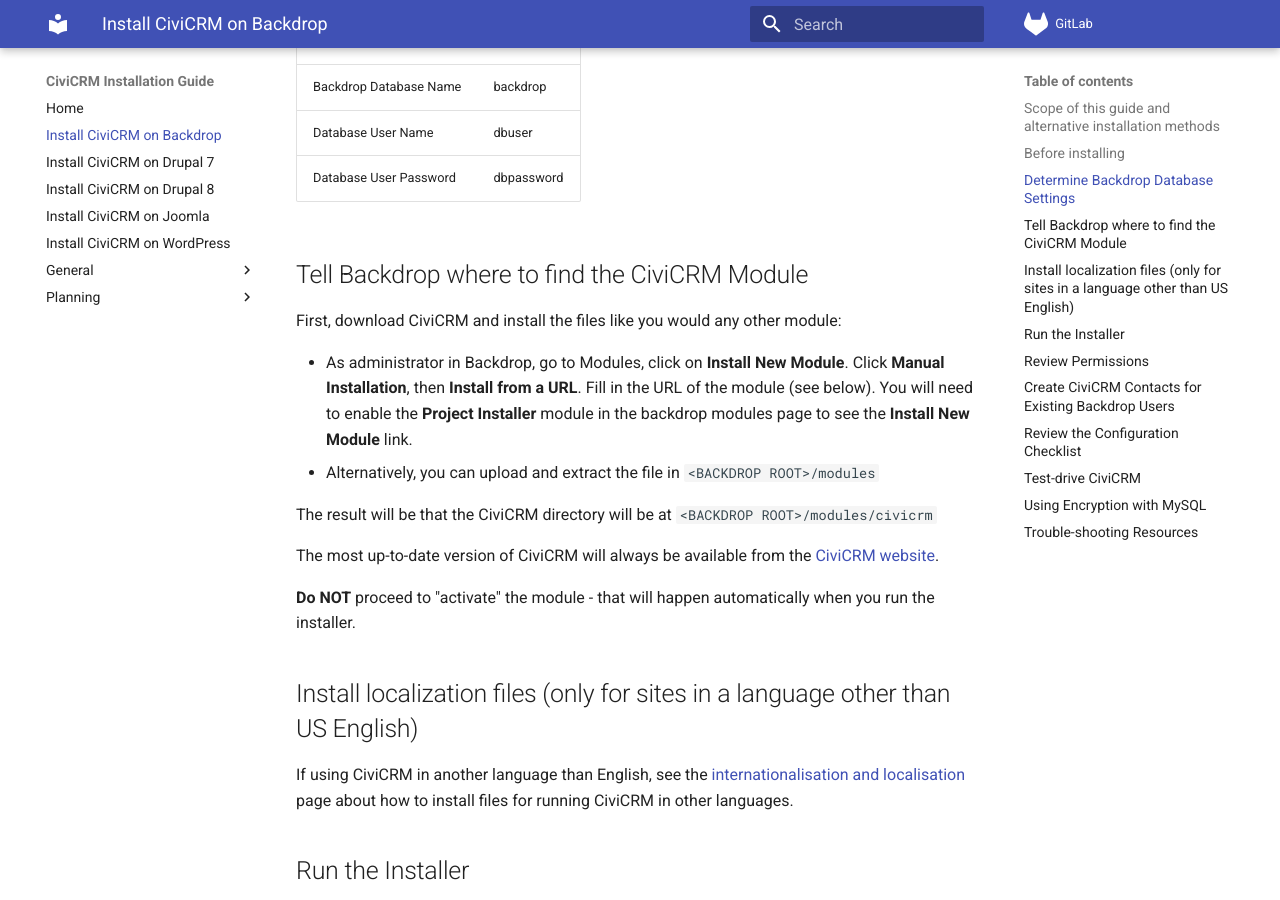
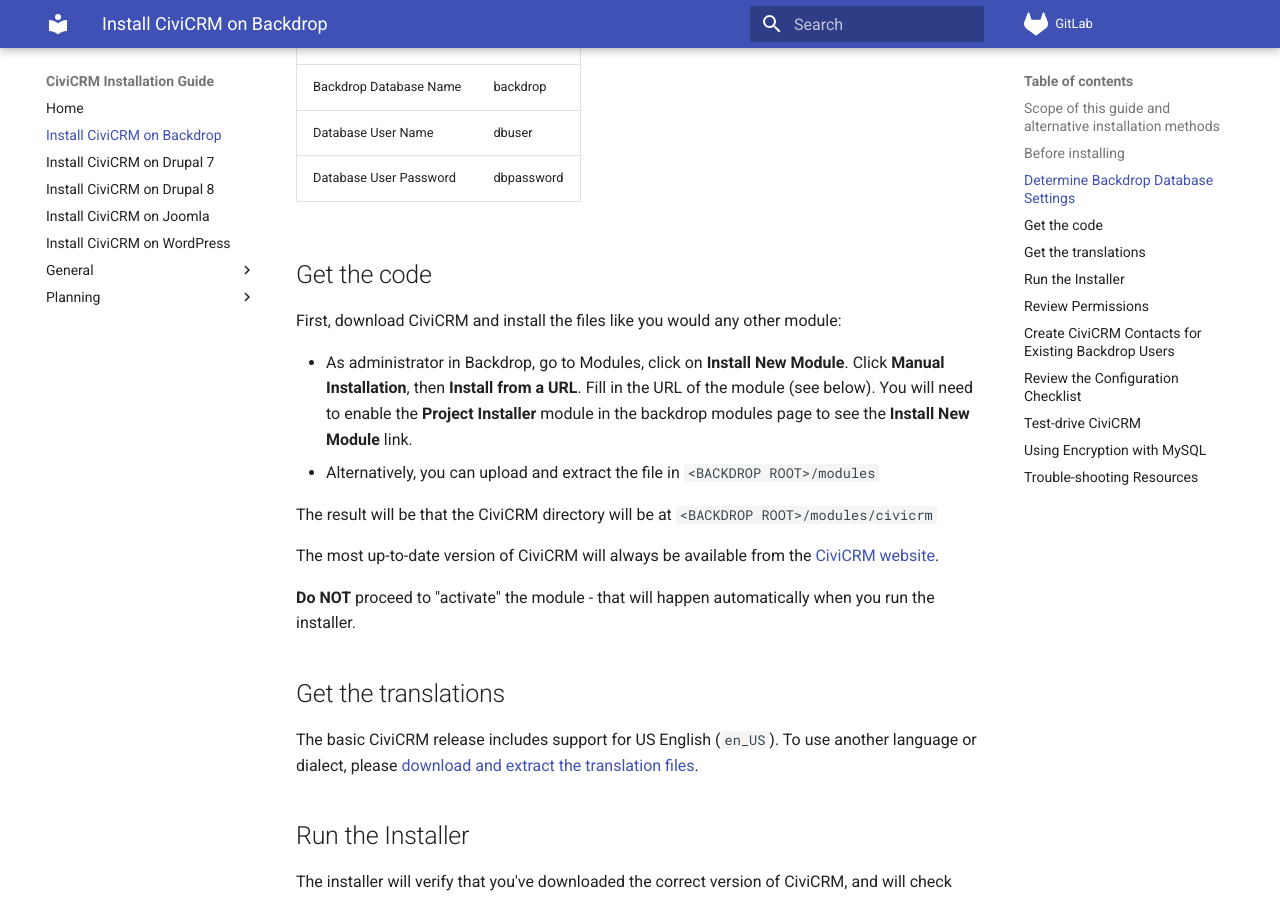
Before and after one commit to agileware/civicrm-installation-guide, an MkDocs documentation site: the page built from docs/backdrop/index.md, in a window 1280 px wide and 900 px high, scrolled down 952 px. Built offline with MkDocs 1.6.1 and Material for MkDocs 9.7.7, drawn with Linux system fonts in a browser that asks for light colours.

Commit message:
Normalize headings re: downloading code and translations
Before:

* Each CMS chapter uses slightly different headings and anchors
  for the same conceptual steps.
* Several of them try to distinguish when you do/do-not need translations,
  but they're arbitrarily different.

After:

* Each CMS chapter uses the same headings and anchors.
* If there was a different anchor before, then that anchor is still valid (but it is no
  longer visible or primary).
* It still tries to distinguish when you do/do-not need translations, but
  the language is simpler and more consistent.

```diff
--- a/docs/backdrop/index.md
+++ b/docs/backdrop/index.md
@@ -36,7 +36,8 @@ In the above example:
 | Database User Name | dbuser |
 | Database User Password | dbpassword |
 
-## Tell Backdrop where to find the CiviCRM Module {:#directory}
+<a name="directory"></a><!-- old anchor -->
+## Get the code {:#download}
 
 First, download CiviCRM and install the files like you would any other module:
 
@@ -49,9 +50,9 @@ The most up-to-date version of CiviCRM will always be available from the [CiviCR
 
 **Do NOT** proceed to "activate" the module - that will happen automatically when you run the installer.
 
-## Install localization files (only for sites in a language other than US English) {:#i18n}
+## Get the translations {:#i18n}
 
-If using CiviCRM in another language than English, see the [internationalisation and localisation](../general/i18n_l10n.md) page about how to install files for running CiviCRM in other languages.
+The basic CiviCRM release includes support for US English (`en_US`). To use another language or dialect, please [download and extract the translation files](../general/i18n_l10n.md).
 
 ## Run the Installer {:#installer}
 
--- a/docs/drupal7/index.md
+++ b/docs/drupal7/index.md
@@ -38,7 +38,8 @@ In the above example:
 | Database User Name     | dbuser     |
 | Database User Password | dbpassword |
 
-## Tell Drupal where to find the CiviCRM Module {:#directory}
+<a name="directory"></a><!-- old anchor -->
+## Get the code {:#download}
 
 First, download CiviCRM and install the files like you would any other module:
 
@@ -51,9 +52,9 @@ The most up-to-date version of CiviCRM is always available from the [CiviCRM web
 
 **Do NOT** activate the module yet - that will happen automatically when you run the installer.
 
-## Install localization files (only for non-English sites) {:#i18n}
+## Get the translations {:#i18n}
 
-If using CiviCRM in another language than English, see the [internationalisation and localisation](../general/i18n_l10n.md) page about how to install files for running CiviCRM in other languages.
+The basic CiviCRM release includes support for US English (`en_US`). To use another language or dialect, please [download and extract the translation files](../general/i18n_l10n.md).
 
 ## Run the Installer {:#installer}
 
--- a/docs/drupal8/index.md
+++ b/docs/drupal8/index.md
@@ -10,7 +10,8 @@ This guide covers standard installation of CiviCRM for production use. For insta
 !!! warning "Composer install required!"
     This guide will assume that you have installed Drupal 8 using composer. At this time manual installation of Drupal 8 using zip or tarball install methods is not supported.
 
-## Downloading CiviCRM on Drupal 8 with Composer {:#downloading}
+<a name="downloading"></a><!-- old anchor -->
+## Get the code {:#download}
 
 To download CiviCRM on a Drupal 8 site we'll need to ask [Composer](https://www.getcomposer.org) to `require` the CiviCRM libraries. We do this by requiring the `civicrm-core`, `civicrm-drupal-8`, `civicrm-packages` and `civicrm-asset-plugin` libraries.
 
@@ -60,7 +61,7 @@ Optionally you can also require the [`cv`](https://github.com/civicrm/cv) comman
 
 * `composer require civicrm/cv` - This will place the cv binary in `./vendor/bin/cv` relative to your `composer.json` file.
 
-## Install localization files (for sites needing languages other than US-English) {:#i18n}
+## Get the translations {:#i18n}
 
 !!! warning "I18n & L10n on Drupal 8"
     If installing with the GUI it is currently only possible to install CiviCRM in English (US) on Drupal 8. Adding the language files involves breaking with Composer best practices by writing the contents of the `civicrm-l10n` tarball into `vendor/civicrm/civicrm-core` or configuring the `civicrm.l10n` directory path after you install and placing the contents of the `civicrm-l10n` tarball into the configured directory.
--- a/docs/joomla/index.md
+++ b/docs/joomla/index.md
@@ -10,7 +10,7 @@ This guide covers standard installation of CiviCRM for production use. For insta
 !!! note "Path for Joomla"
     The rest of these instructions assume that you have Joomla installed in `/var/www/JOOMLA_ROOT`. Adjust paths as needed.
 
-## Download and Un-tar CiviCRM Code {:#download}
+## Get the code {:#download}
 
 All CiviCRM code and packages used by CiviCRM (such as PEAR libraries) are included in the compressed CiviCRM distribution files ('tarballs'). Follow these steps to download and install the codebase:
 
--- a/docs/wordpress/index.md
+++ b/docs/wordpress/index.md
@@ -10,7 +10,7 @@ This guide covers standard installation of CiviCRM for production use. For insta
 !!! note "Path for WordPress"
     The rest of these instructions assume that you have WordPress installed in `/var/www/wordpress`. Adjust paths as needed.
 
-## Download and Un-zip CiviCRM Code
+## Get the code {:#download}
 
 All CiviCRM code and packages used by CiviCRM (such as PEAR libraries) are included in the compressed CiviCRM distribution files ('zips'). Follow these steps to download and install the codebase:
 
@@ -52,9 +52,9 @@ All CiviCRM code and packages used by CiviCRM (such as PEAR libraries) are inclu
         <!-- markdownlint-enable MD046 -->
 * You should now have a `/var/www/wordpress/wp-content/plugins/civicrm` directory containing `civicrm.php`, `README.txt` and another civicrm directory (which in turn contains bin, CRM, sql, templates, etc.).
 
-## Install localization files (only for non-English sites) {:#i18n}
+## Get the translations {:#i18n}
 
-If using CiviCRM in another language than English, see the [internationalisation and localisation](../general/i18n_l10n.md) page about how to install files for running CiviCRM in other languages.
+The basic CiviCRM release includes support for US English (`en_US`). To use another language or dialect, please [download and extract the translation files](../general/i18n_l10n.md).
 
 ## Enable CiviCRM plugin and run installer
 
```
Also changed, not shown: docs/drupal9/index.md (+3 -2 lines).
